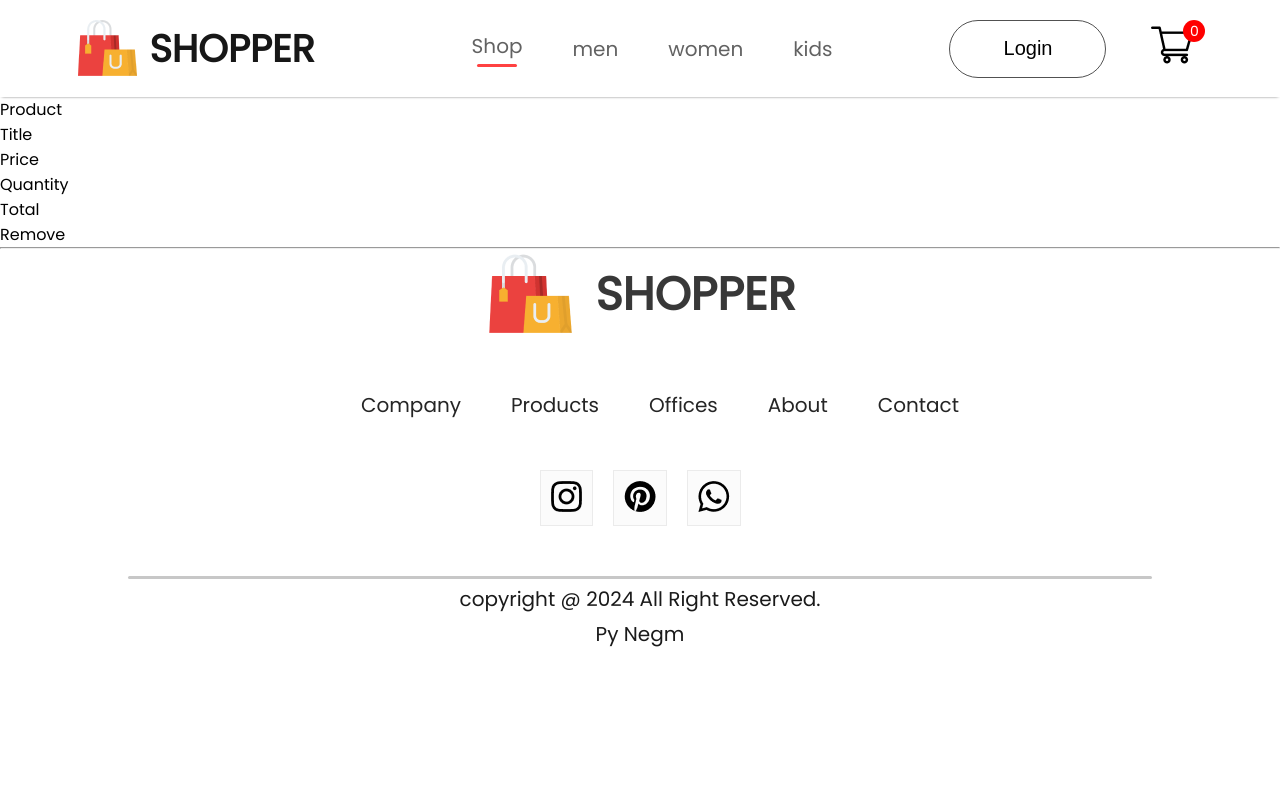
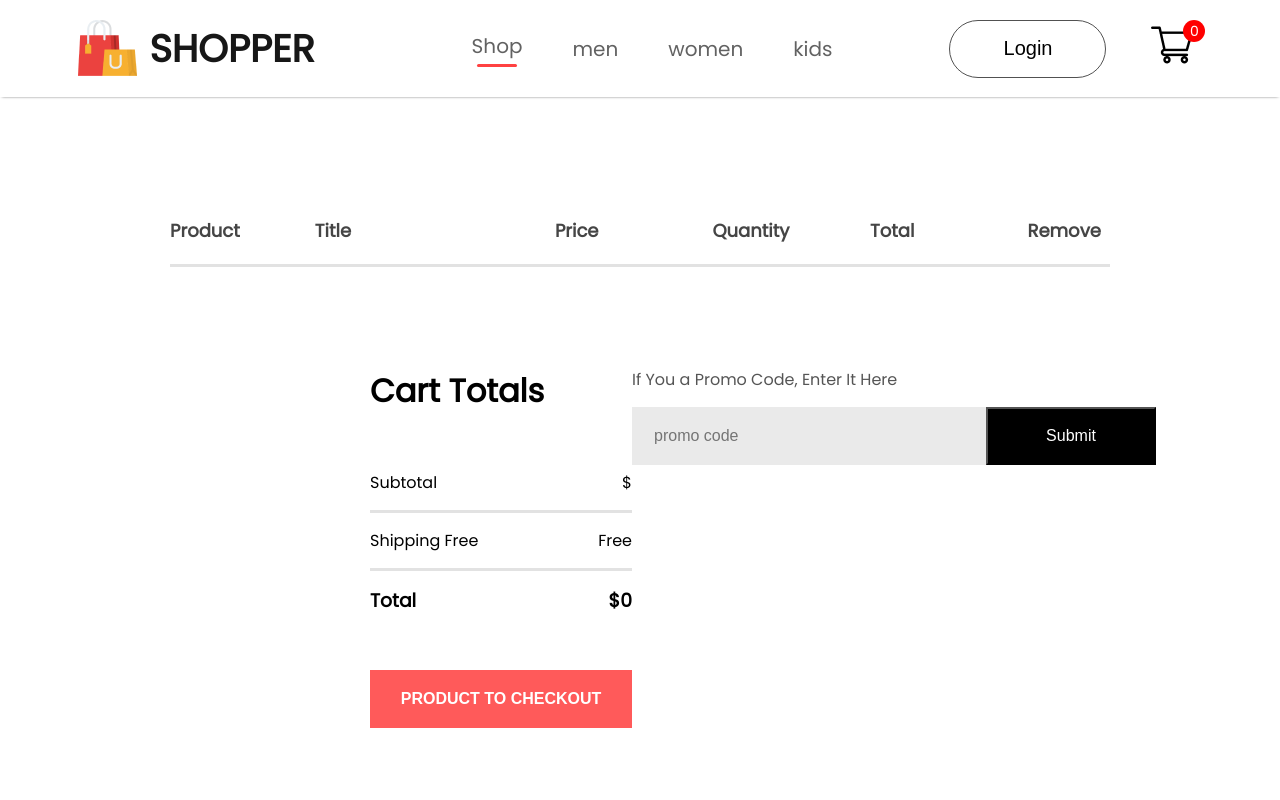
Before and after one commit to AbdelrahmanNegmMohmed/e-comiric-3, a React (Create React App) app: page /cart in a window 1280 px wide. Shown: the top 800 px of the page. Built offline with nearby package versions, Linux system fonts and the light colour scheme.

Commit message:
cart total

```diff
--- a/src/Components/CartItems/CartItems.css
+++ b/src/Components/CartItems/CartItems.css
@@ -0,0 +1,95 @@
+.cartitems{
+    margin: 100px 170px;
+}
+.cartitems hr{
+    height: 3px;
+    background: #e2e2e2;
+    border: 0;
+}
+.cartitems-format-main{
+    display: grid;
+    grid-template-columns: 0.5fr 2fr 1fr 1fr 1fr 1fr;
+    align-items: center;
+    gap: 75px;
+    padding: 20px 0px;
+    color:#454545;
+    font-size: 18px;
+    font-weight: 600;
+
+}
+.cartitem-format{
+    font-size:17px ;
+    font-weight: 500;
+}
+.carticon-product-icon{
+    height: 62px;
+}
+.cartitems-remove-icon{
+    width: 15px;
+    margin: 0px 40px;
+    cursor: pointer;
+}
+.cartitems-quantity{
+width: 64px;
+height: 50px;
+border: 2px solid #ebebeb;
+background: #fff;
+}
+.cartitems-down{
+    display: flex;
+    margin: 100px 0px;
+}
+.cartitems-total{
+    flex: 1;
+    display: flex;
+    flex-direction: column;
+    margin-left: 200px;
+    gap: 40px;
+}
+.cartitems-total-item{
+    display: flex;
+    justify-content: space-between;
+    padding: 15px 0px;
+}
+.cartitems-total button{
+    width: 262px;
+    height: 58px;
+    outline: none;
+    border: none;
+    background: #ff5a5a;
+    color: #fff;
+    font-size: 16px;
+    font-weight: 600;
+    cursor: pointer;
+}
+.cartitems-promocode{
+    flex: 1;
+    font-size: 16px;
+    font-weight: 500;
+}
+.cartitems-promocode p{
+    color:#555;
+}
+.cartitem-promobox{
+    width: 504px;
+    margin-top: 15px;
+    padding-left: 20px;
+    height: 58px;
+    background: #eaeaea;
+}
+.cartitem-promobox input{
+    border: none;
+    outline: none;
+    background: transparent;
+    font-size: 16px;
+    width: 330px;
+    height: 50px;
+}
+.cartitem-promobox button{
+    width: 170px;
+    height: 58px;
+    font-size: 16px;
+    background: black;
+    color: white;
+    cursor: pointer;
+}
--- a/src/Components/CartItems/CartItems.jsx
+++ b/src/Components/CartItems/CartItems.jsx
@@ -23,18 +23,49 @@
             if(cartItems[e.id]>0)
             {
                 return <div>
-                    <div className='cartitem-format'>
+                    <div className='cartitem-format cartitems-format-main'>
                         <img src={e.image} alt="" className='carticon-product-icon' />
                         <p>{e.name}</p>
                         <p>${e.new_price}</p>
                         <button className='cartitems-quantity'>{cartItems[e.id]}</button>
-                        <p>{e.new_price*cartItems[e.id]}</p>
-                        <img src={remov_icon} onClick={()=>{removeFromCart(e.id)}} alt="" />
+                        <p>${e.new_price*cartItems[e.id]}</p>
+                        <img className='cartitems-remove-icon' src={remov_icon} onClick={()=>{removeFromCart(e.id)}} alt="" />
                     </div>
                    <hr />
                  </div>
             }
+            return null;
         })}
+        <div className="cartitems-down">
+            <div className="cartitems-total">
+                <h1>Cart Totals</h1>
+                <div>
+                    <div className="cartitems-total-item">
+                        <p>Subtotal</p>
+                        <p>${}</p>
+                    </div>
+                    <hr />
+                    <div className='cartitems-total-item'>
+                        <p>Shipping Free</p>
+                        <p>Free</p>
+                    </div>
+                    <hr />
+                    <div className="cartitems-total-item">
+                        <h3>Total</h3>
+                        <h3>${0}</h3>
+                    </div>
+                </div>
+                <button>PRODUCT TO CHECKOUT</button>
+            </div>
+            <div className="cartitems-promocode">
+                <p>If You a Promo Code, Enter It Here</p>
+                <div className="cartitem-promobox">
+                    <input type="text" placeholder='promo code' />
+                    <button>Submit</button>
+
+                </div>
+            </div>
+        </div>
 
     </div>
 
--- a/src/Context/ShopContext.jsx
+++ b/src/Context/ShopContext.jsx
@@ -32,6 +32,7 @@
 
 
 
+
     const contextvalue ={all_product,cartItems,addToCart,removeFromCart}
 
 
```
